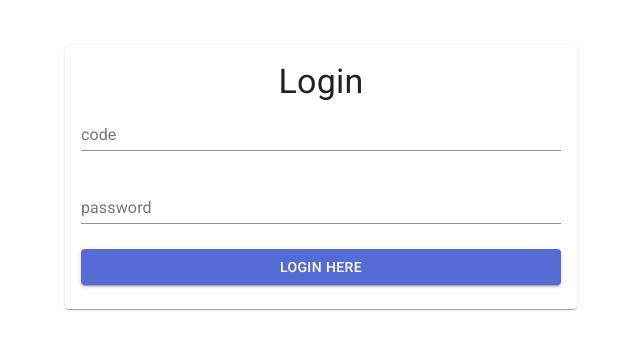
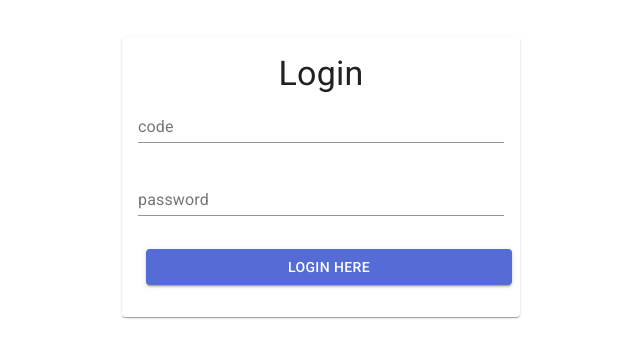
Before and after one commit to fally-app/app, a Next.js app: page /login in a window 1280 px wide. Shown: the part 223-580 px from the top of the page, without its empty margins (319-959 px from the left). Built offline with nearby package versions, Linux system fonts and the light colour scheme; no server answers.

Commit message:
added loading spinner on login

```diff
--- a/models/User.ts
+++ b/models/User.ts
@@ -60,6 +60,5 @@ const userSchema: Schema = new Schema({
     },
 })
 
-
 export default mongoose.models['User'] ||
     mongoose.model<IUser>('User', userSchema)
--- a/pages/login.tsx
+++ b/pages/login.tsx
@@ -2,11 +2,15 @@ import {
     Button,
     Card,
     CardContent,
+    CircularProgress,
+    createStyles,
     Grid,
     makeStyles,
     TextField,
+    Theme,
     Typography,
 } from '@material-ui/core'
+import { blue } from '@material-ui/core/colors'
 import Snackbar from '@material-ui/core/Snackbar'
 import MuiAlert, { AlertProps } from '@material-ui/lab/Alert'
 import Head from 'next/head'
@@ -16,7 +20,8 @@ import React, { useEffect, useState } from 'react'
 import api from '../lib/api'
 import useUser from '../lib/useUser'
 
-const useStyles = makeStyles({
+const useStyles = makeStyles((theme: Theme) =>
+    createStyles({
         root: {
             width: '100vw',
             height: '100vh',
@@ -27,7 +32,21 @@ const useStyles = makeStyles({
         header: {
             textAlign: 'center',
         },
+        buttonProgress: {
+            color: blue[500],
+            position: 'absolute',
+            top: '50%',
+            left: '50%',
+            marginTop: -12,
+            marginLeft: -12,
+        },
+        wrapper: {
+            margin: theme.spacing(1),
+            position: 'relative',
+            width: '100%',
+        },
     })
+)
 
 export const login = (): React.ReactElement => {
     const classes = useStyles()
@@ -36,6 +55,7 @@ export const login = (): React.ReactElement => {
     const [password, setPassword] = useState<string>('')
     const [errorMsg, setErrorMsg] = useState<string>('')
     const [isSnackOpen, setisSnackOpen] = useState<boolean>(false)
+    const [loading, setloading] = useState<boolean>(false)
     const { user, mutate } = useUser()
 
     useEffect(() => {
@@ -53,6 +73,7 @@ export const login = (): React.ReactElement => {
     }
 
     const handleLogin = async () => {
+        setloading(true)
         try {
             const result = await api.post('/api/family/login', {
                 code,
@@ -60,12 +81,14 @@ export const login = (): React.ReactElement => {
             })
             localStorage.setItem('auth-token', result.data.data)
             mutate()
+            setloading(false)
         } catch (error) {
             if (error.response) {
                 setErrorMsg(error.response.data.error)
             } else {
                 setErrorMsg('Some thing went wrong')
             }
+            setloading(false)
             setisSnackOpen(true)
         }
     }
@@ -122,13 +145,22 @@ export const login = (): React.ReactElement => {
                                 onChange={e => setPassword(e.target.value)}
                                 className={classes.blocks}
                             />
+                            <div className={classes.wrapper}>
                                 <Button
                                     color="primary"
                                     variant="contained"
                                     fullWidth
+                                    disabled={loading}
                                     onClick={handleLogin}>
                                     Login here
                                 </Button>
+                                {loading && (
+                                    <CircularProgress
+                                        size={30}
+                                        className={classes.buttonProgress}
+                                    />
+                                )}
+                            </div>
                         </form>
                     </CardContent>
                 </Card>
```
Lines whose indentation alone changed are shown as unchanged.
